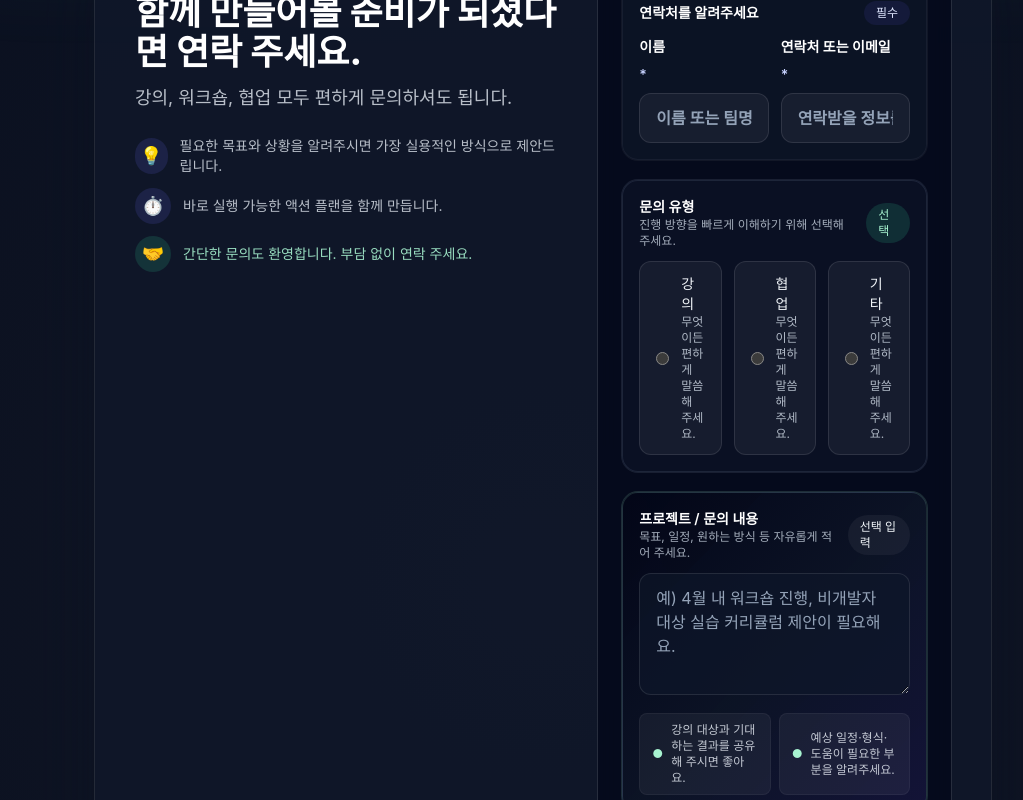
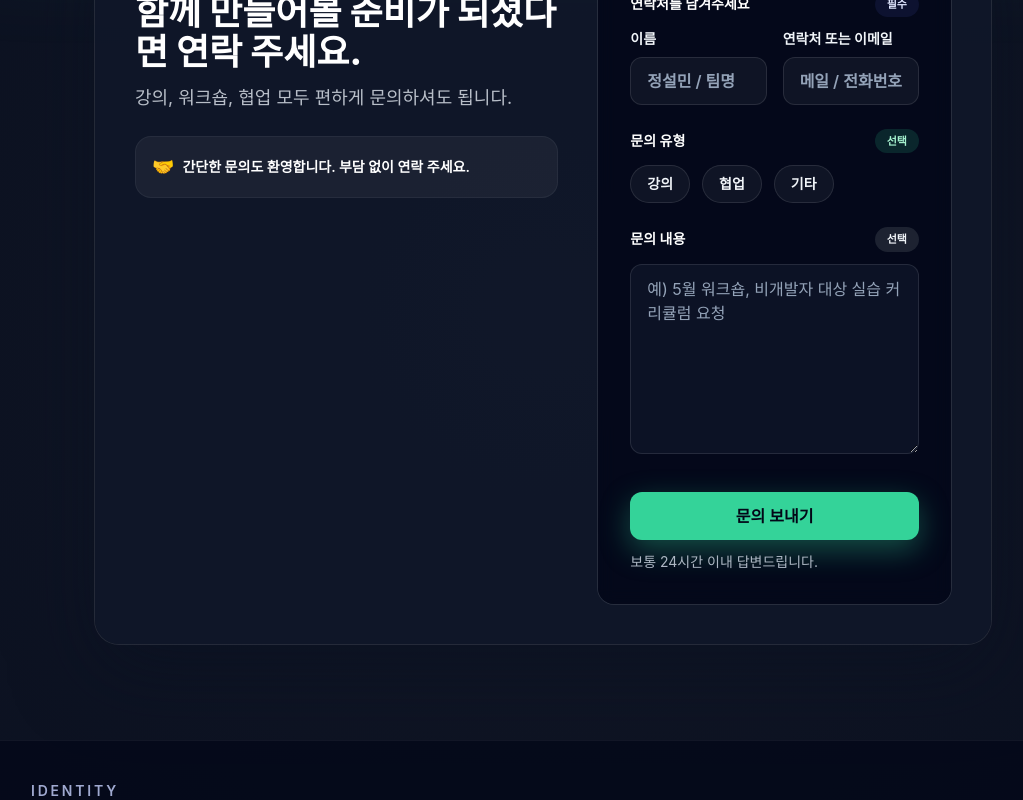
Before and after one commit to HariFatherKR/codex-web, a Next.js app: page / in a window 1280 px wide. Shown: the part 2480-3280 px from the top of the page, without its empty margins (97-1120 px from the left). Built offline with nearby package versions, Linux system fonts and the light colour scheme.

Commit message:
Simplify contact CTA form layout

```diff
--- a/app/components/CTASection.tsx
+++ b/app/components/CTASection.tsx
@@ -51,114 +51,91 @@ const CTASection = () => {
               description={ctaCopy.subheading}
               id="cta-heading"
             />
-            <ul className="space-y-3 text-sm text-slate-200/80">
-              <li className="flex items-center gap-3">
-                <span className="flex h-9 w-9 items-center justify-center rounded-full bg-indigo-500/15 text-lg text-indigo-100">💡</span>
-                <span>필요한 목표와 상황을 알려주시면 가장 실용적인 방식으로 제안드립니다.</span>
-              </li>
-              <li className="flex items-center gap-3">
-                <span className="flex h-9 w-9 items-center justify-center rounded-full bg-indigo-500/15 text-lg text-indigo-100">⏱️</span>
-                <span>바로 실행 가능한 액션 플랜을 함께 만듭니다.</span>
-              </li>
-              <li className="flex items-center gap-3 text-emerald-200/90">
-                <span className="flex h-9 w-9 items-center justify-center rounded-full bg-emerald-400/15 text-lg text-emerald-200">🤝</span>
-                <span>{ctaCopy.microcopy}</span>
-              </li>
-            </ul>
+            <div className="space-y-3 rounded-2xl border border-white/5 bg-white/5 p-4 text-sm text-slate-200/85">
+              <p className="flex items-center gap-2 font-semibold text-white">
+                <span aria-hidden className="text-lg text-emerald-200">🤝</span>
+                {ctaCopy.microcopy}
+              </p>
+            </div>
           </div>
 
           <form
             ref={formRef}
             action={formAction}
-            className="flex w-full flex-col gap-5 rounded-2xl bg-slate-950/70 p-6 ring-1 ring-white/10 backdrop-blur"
+            className="flex w-full flex-col gap-6 rounded-2xl bg-slate-950/80 p-8 ring-1 ring-white/10 backdrop-blur"
           >
-            <div className="rounded-2xl border border-white/5 bg-slate-900/70 p-4 ring-1 ring-white/5">
-              <div className="mb-3 flex items-center justify-between gap-3">
-                <p className="text-sm font-semibold text-white">연락처를 알려주세요</p>
-                <span className="rounded-full bg-indigo-500/10 px-3 py-1 text-xs font-medium text-indigo-100">필수</span>
+            <div className="space-y-3">
+              <div className="flex items-center justify-between gap-3">
+                <p className="text-sm font-semibold text-white">연락처를 남겨주세요</p>
+                <span className="rounded-full bg-indigo-500/10 px-3 py-1 text-[11px] font-semibold text-indigo-100">필수</span>
               </div>
-              <div className="grid grid-cols-1 gap-3 sm:grid-cols-2">
-                <label className="flex flex-col gap-2 text-sm font-semibold text-white">
-                  이름<span className="text-indigo-200">*</span>
+              <div className="grid grid-cols-1 gap-4 sm:grid-cols-2">
+                <label htmlFor="name" className="space-y-2 text-sm font-semibold text-white">
+                  <span className="text-slate-100">이름</span>
                   <input
+                    id="name"
                     required
                     name="name"
                     type="text"
                     autoComplete="name"
-                    placeholder="이름 또는 팀명을 입력하세요"
-                    className="w-full rounded-xl border border-white/10 bg-white/5 px-4 py-3 text-base text-white placeholder:text-slate-400 focus:border-emerald-300 focus:outline-none focus:ring-2 focus:ring-emerald-200/60"
+                    placeholder="정설민 / 팀명"
+                    className="h-12 w-full rounded-xl border border-white/10 bg-white/5 px-4 text-base text-white placeholder:text-slate-400 focus:border-emerald-300 focus:outline-none focus:ring-2 focus:ring-emerald-200/60"
                   />
                 </label>
-                <label className="flex flex-col gap-2 text-sm font-semibold text-white">
-                  연락처 또는 이메일<span className="text-indigo-200">*</span>
+                <label htmlFor="contact" className="space-y-2 text-sm font-semibold text-white">
+                  <span className="text-slate-100">연락처 또는 이메일</span>
                   <input
+                    id="contact"
                     required
                     name="contact"
                     type="text"
                     autoComplete="email"
-                    placeholder="연락받을 정보를 남겨주세요"
-                    className="w-full rounded-xl border border-white/10 bg-white/5 px-4 py-3 text-base text-white placeholder:text-slate-400 focus:border-emerald-300 focus:outline-none focus:ring-2 focus:ring-emerald-200/60"
+                    placeholder="메일 / 전화번호"
+                    className="h-12 w-full rounded-xl border border-white/10 bg-white/5 px-4 text-base text-white placeholder:text-slate-400 focus:border-emerald-300 focus:outline-none focus:ring-2 focus:ring-emerald-200/60"
                   />
                 </label>
               </div>
             </div>
 
-            <div className="rounded-2xl border border-indigo-200/10 bg-slate-900/60 p-4 ring-1 ring-indigo-200/10">
-              <div className="mb-3 flex items-center justify-between gap-3">
-                <div>
-                  <p className="text-sm font-semibold text-white">문의 유형</p>
-                  <p className="text-xs text-slate-300/80">진행 방향을 빠르게 이해하기 위해 선택해주세요.</p>
-                </div>
-                <span className="rounded-full bg-emerald-400/15 px-3 py-1 text-xs font-medium text-emerald-200">선택</span>
+            <div className="space-y-3">
+              <div className="flex items-center justify-between gap-3">
+                <p className="text-sm font-semibold text-white">문의 유형</p>
+                <span className="rounded-full bg-emerald-400/15 px-3 py-1 text-[11px] font-semibold text-emerald-200">선택</span>
               </div>
-              <div className="grid grid-cols-1 gap-3 sm:grid-cols-3">
+              <div className="flex flex-wrap gap-3">
                 {inquiryTypes.map((option) => (
                   <label
                     key={option.value}
-                    className="group flex cursor-pointer items-center gap-3 rounded-xl border border-white/10 bg-white/5 px-4 py-3 text-sm text-slate-100 transition hover:-translate-y-0.5 hover:border-indigo-200/70 hover:text-indigo-50"
+                    htmlFor={option.value}
+                    className="cursor-pointer rounded-full border border-white/10 bg-white/5 px-4 py-2 text-sm font-semibold text-slate-100 transition hover:border-indigo-200/70 hover:text-white focus-within:border-emerald-300 focus-within:ring-2 focus-within:ring-emerald-200/60"
                   >
                     <input
+                      id={option.value}
                       type="radio"
                       name="type"
                       value={option.value}
-                      className="accent-emerald-400"
+                      className="peer sr-only"
                     />
-                    <div className="flex flex-col">
-                      <span className="font-medium">{option.label}</span>
-                      <span className="text-xs text-slate-300/85">무엇이든 편하게 말씀해 주세요.</span>
-                    </div>
+                    <span className="block peer-checked:text-emerald-200">{option.label}</span>
                   </label>
                 ))}
               </div>
             </div>
 
-            <div className="rounded-2xl border border-emerald-200/15 bg-gradient-to-br from-slate-950/80 via-slate-900/70 to-indigo-950/60 p-4 ring-1 ring-emerald-200/15">
-              <div className="mb-3 flex items-center justify-between gap-3">
-                <div>
-                  <p className="text-sm font-semibold text-white">프로젝트 / 문의 내용</p>
-                  <p className="text-xs text-slate-300/80">목표, 일정, 원하는 방식 등 자유롭게 적어 주세요.</p>
-                </div>
-                <span className="rounded-full bg-white/5 px-3 py-1 text-xs font-medium text-slate-100">선택 입력</span>
+            <div className="space-y-3">
+              <div className="flex items-center justify-between gap-3">
+                <p className="text-sm font-semibold text-white">문의 내용</p>
+                <span className="rounded-full bg-white/10 px-3 py-1 text-[11px] font-semibold text-slate-100">선택</span>
               </div>
               <textarea
                 name="details"
                 rows={4}
-                placeholder="예) 4월 내 워크숍 진행, 비개발자 대상 실습 커리큘럼 제안이 필요해요."
-                className="w-full rounded-xl border border-white/10 bg-slate-900/70 px-4 py-3 text-base text-white placeholder:text-slate-400 focus:border-emerald-300 focus:outline-none focus:ring-2 focus:ring-emerald-200/60"
+                placeholder="예) 5월 워크숍, 비개발자 대상 실습 커리큘럼 요청"
+                className="min-h-[150px] w-full rounded-xl border border-white/10 bg-slate-900/80 px-4 py-3 text-base text-white placeholder:text-slate-400 focus:border-emerald-300 focus:outline-none focus:ring-2 focus:ring-emerald-200/60 sm:min-h-[190px]"
               />
-              <div className="mt-3 grid grid-cols-1 gap-2 text-xs text-slate-200/85 sm:grid-cols-2">
-                <div className="flex items-center gap-2 rounded-lg border border-white/5 bg-white/5 px-3 py-2">
-                  <span className="text-emerald-200">●</span>
-                  <span>강의 대상과 기대하는 결과를 공유해 주시면 좋아요.</span>
-                </div>
-                <div className="flex items-center gap-2 rounded-lg border border-white/5 bg-white/5 px-3 py-2">
-                  <span className="text-emerald-200">●</span>
-                  <span>예상 일정·형식·도움이 필요한 부분을 알려주세요.</span>
-                </div>
-              </div>
             </div>
 
-            <div className="flex flex-col gap-2">
+            <div className="flex flex-col gap-3 pt-2">
               <SubmitButton />
               <p className="text-sm text-slate-300/85">{ctaCopy.responseTime}</p>
             </div>
```
